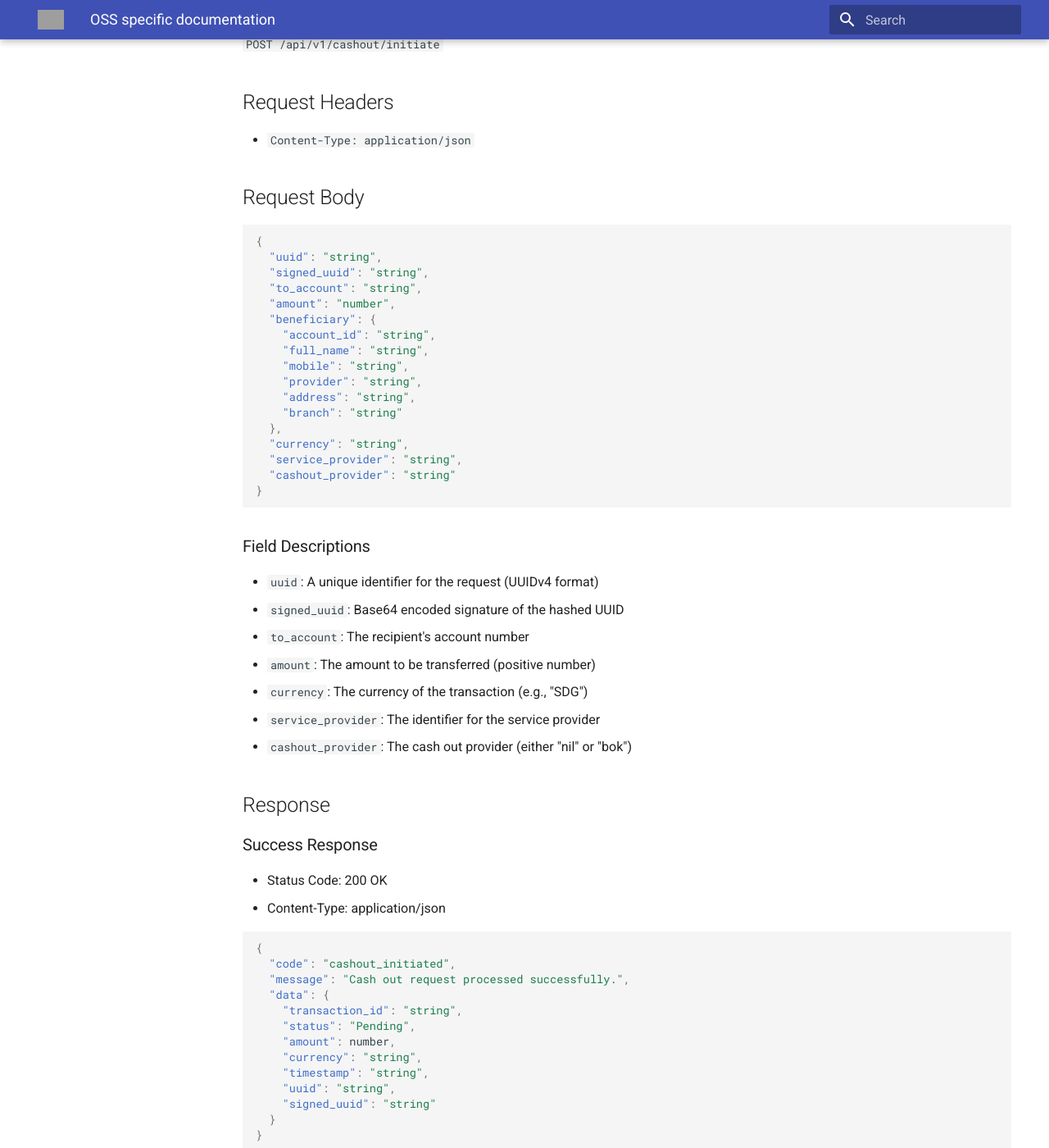
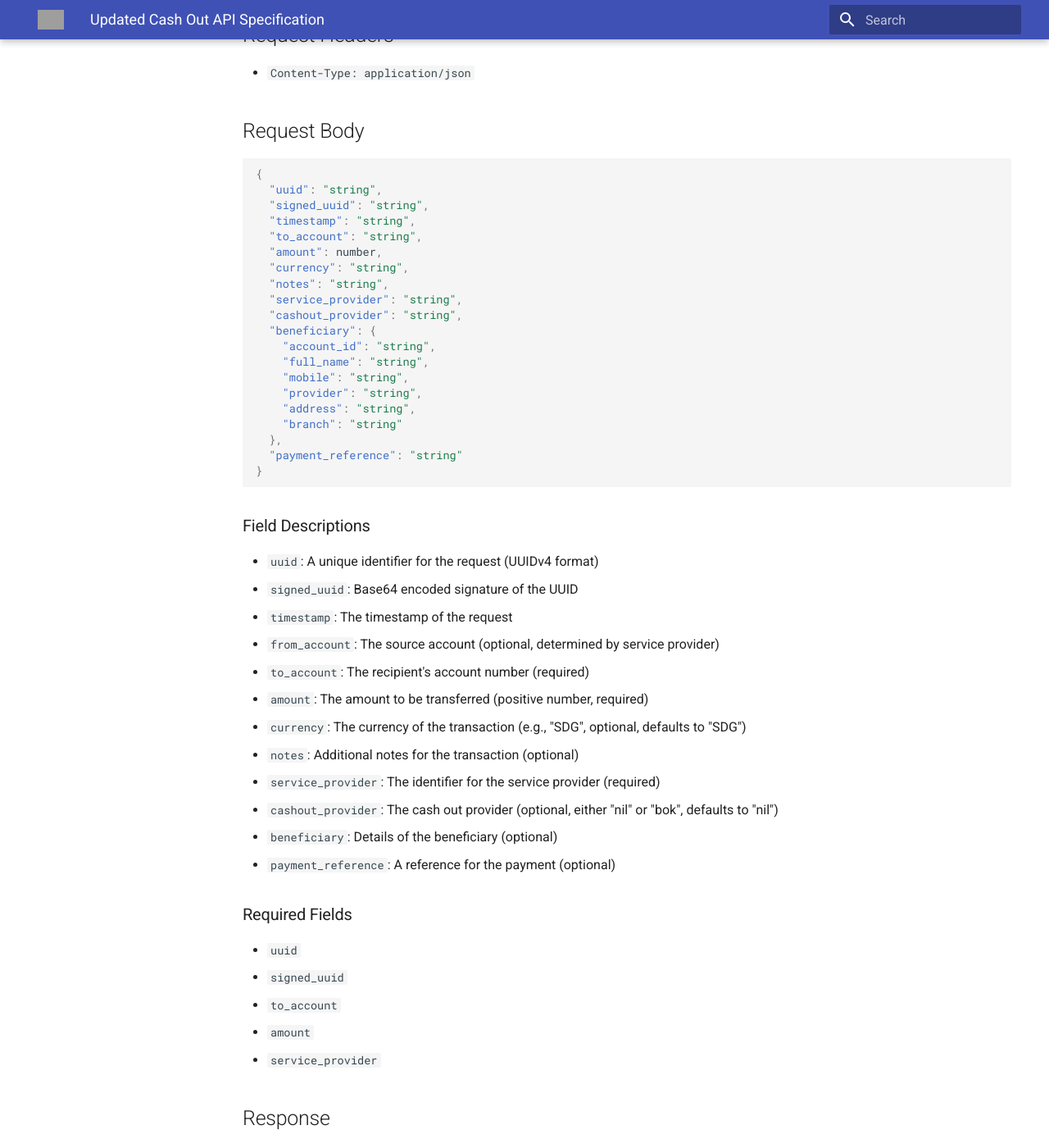
Before and after one commit to nilpay/oss, an MkDocs documentation site: the page built from docs/oss.md, in a window 1280 px wide and 1400 px high, scrolled down 319 px. Shown: the whole window at 82% size. Built offline with MkDocs 1.6.1 and Material for MkDocs 9.7.7, drawn with Linux system fonts in a browser that asks for light colours; some of the changed text lies outside the part shown; grey boxes are pictures that could not be loaded.

Commit message:
further enhacing the quality of the docs

````diff
--- a/docs/oss.md
+++ b/docs/oss.md
@@ -1,6 +1,4 @@
-# OSS specific documentation
-
-# Cash Out API Specification (Updated)
+# Updated Cash Out API Specification
 
 ## Endpoint
 `POST /api/v1/cashout/initiate`
@@ -13,8 +11,13 @@
 {
   "uuid": "string",
   "signed_uuid": "string",
+  "timestamp": "string",
   "to_account": "string",
-  "amount": "number",
+  "amount": number,
+  "currency": "string",
+  "notes": "string",
+  "service_provider": "string",
+  "cashout_provider": "string",
   "beneficiary": {
     "account_id": "string",
     "full_name": "string",
@@ -23,21 +26,30 @@
     "address": "string",
     "branch": "string"
   },
-  "currency": "string",
-  "service_provider": "string",
-  "cashout_provider": "string"
+  "payment_reference": "string"
 }
-
 ```
 
 ### Field Descriptions
 - `uuid`: A unique identifier for the request (UUIDv4 format)
-- `signed_uuid`: Base64 encoded signature of the hashed UUID
-- `to_account`: The recipient's account number
-- `amount`: The amount to be transferred (positive number)
-- `currency`: The currency of the transaction (e.g., "SDG")
-- `service_provider`: The identifier for the service provider
-- `cashout_provider`: The cash out provider (either "nil" or "bok")
+- `signed_uuid`: Base64 encoded signature of the UUID
+- `timestamp`: The timestamp of the request
+- `from_account`: The source account (optional, determined by service provider)
+- `to_account`: The recipient's account number (required)
+- `amount`: The amount to be transferred (positive number, required)
+- `currency`: The currency of the transaction (e.g., "SDG", optional, defaults to "SDG")
+- `notes`: Additional notes for the transaction (optional)
+- `service_provider`: The identifier for the service provider (required)
+- `cashout_provider`: The cash out provider (optional, either "nil" or "bok", defaults to "nil")
+- `beneficiary`: Details of the beneficiary (optional)
+- `payment_reference`: A reference for the payment (optional)
+
+### Required Fields
+- `uuid`
+- `signed_uuid`
+- `to_account`
+- `amount`
+- `service_provider`
 
 ## Response
 
@@ -144,10 +156,10 @@ func signRequest(privateKey *rsa.PrivateKey) (string, string, error) {
 - The service provider must be pre-registered and have a valid public key stored on the server
 - The cash out provider must be either "nil" or "bok"
 - Currently, only "SDG" is supported as a valid currency
-- Always hash the UUID before signing to ensure consistent security practices
+- If not specified, the currency defaults to "SDG"
+- If not specified, the cashout_provider defaults to "nil"
 
-
-# GetUserInfo API
+# Updated GetUserInfo API Specification
 
 ## Endpoint
 `POST /api/v1/user/info`
@@ -160,8 +172,24 @@ func signRequest(privateKey *rsa.PrivateKey) (string, string, error) {
 {
   "uuid": "string",
   "signed_uuid": "string",
-  "mobile": "string",
-  "service_provider": "string"
+  "timestamp": "string",
+  "from_account": "string",
+  "to_account": "string",
+  "amount": number,
+  "currency": "string",
+  "notes": "string",
+  "service_provider": "string",
+  "cashout_provider": "string",
+  "beneficiary": {
+    "account_id": "string",
+    "full_name": "string",
+    "mobile": "string",
+    "provider": "string",
+    "address": "string",
+    "branch": "string"
+  },
+  "payment_reference": "string",
+  "mobile": "string"
 }
 ```
 
@@ -170,6 +198,13 @@ func signRequest(privateKey *rsa.PrivateKey) (string, string, error) {
 - `signed_uuid`: Base64 encoded signature of the UUID
 - `mobile`: The mobile number of the user whose information is being requested
 - `service_provider`: The identifier for the service provider
+- Other fields: Same as in the Cash Out API (included for consistency, but may not be used)
+
+### Required Fields
+- `uuid`
+- `signed_uuid`
+- `mobile`
+- `service_provider`
 
 ## Response
 
@@ -214,7 +249,7 @@ func signRequest(privateKey *rsa.PrivateKey) (string, string, error) {
 - `missing_fields`: Required fields are missing or invalid
 - `service_provider_not_found`: The specified service provider does not exist
 - `authentication_error`: Signature verification failed
-- `transaction_failed`: Unable to retrieve user information
+- `transaction_failed`: Unable to retrieve user information (includes cases where the user is not found)
 
 ## Notes
 - All requests must use HTTPS
````
Also changed, not shown: site/oss/index.html, site/search/search_index.json.
